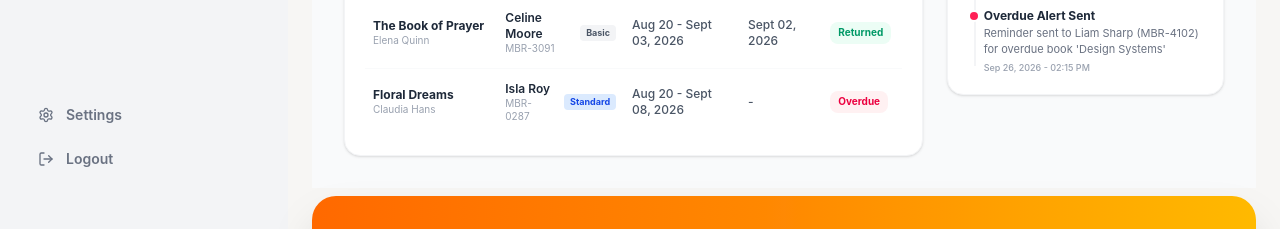
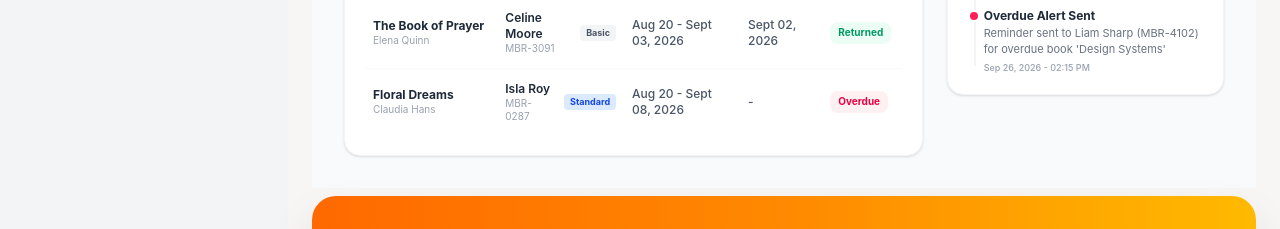
Before and after one commit to system-Barinda/LIBRA, a React (Vite) app: page /dashboard in a window 1280 px wide. Shown: the part 1264-1493 px from the top of the page. Built offline with nearby package versions, Linux system fonts and the light colour scheme.

Commit message:
chore:updated sidebar

```diff
--- a/src/components/Sidebar.tsx
+++ b/src/components/Sidebar.tsx
@@ -22,6 +22,7 @@ const nav = [
   },
   { label: "Members", path: "/members" },
   { label: "Settings", path: "/settings" },
+  { label: "Logout", path: "/logout" },
 ];
 
 export default function Sidebar({ closeMenu, isMobile = false }) {
@@ -133,21 +134,6 @@ export default function Sidebar({ closeMenu, isMobile = false }) {
         </nav>
       </div>
 
-      <div className="pt-6 mt-6 border-t border-gray-100 space-y-1">
-        {[
-          { name: "Settings", icon: Settings },
-          { name: "Logout", icon: LogOut },
-        ].map((item) => (
-          <button
-            key={item.name}
-            className="w-full flex items-center gap-3 px-3.5 py-2.5 rounded-xl text-sm font-semibold text-gray-500 hover:bg-gray-100 hover:text-gray-800 transition-colors"
-          >
-            <item.icon className="w-4 h-4" />
-            <span>{item.name}</span>
-          </button>
-        ))}
-      </div>
-
       {/* Bottom Card */}
       <div className="mt-8 rounded-2xl bg-slate-800/90 border border-slate-700/30 p-4 text-sm text-slate-300">
         <p className="font-semibold text-white">On-the-Go Management</p>
```
